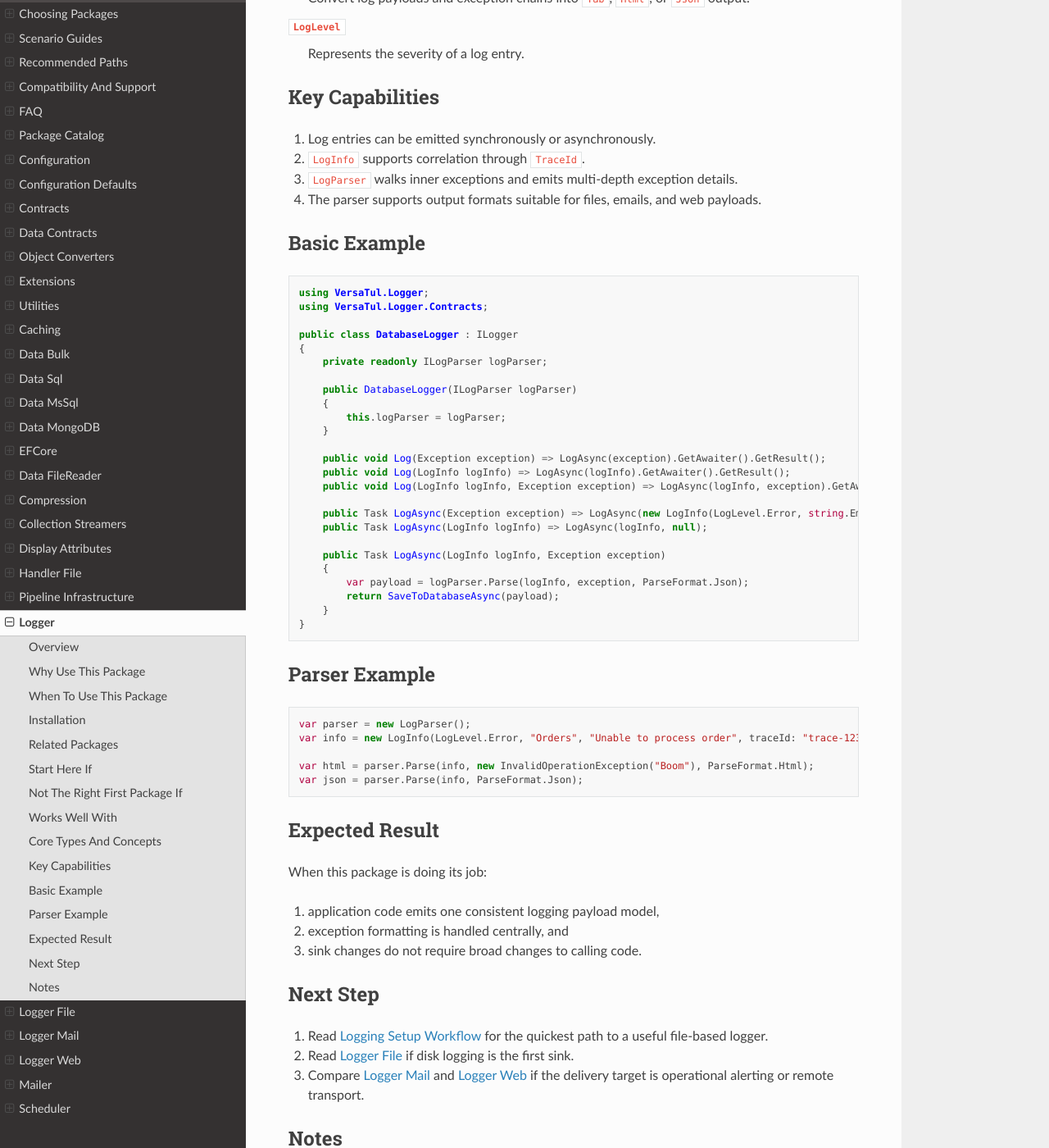
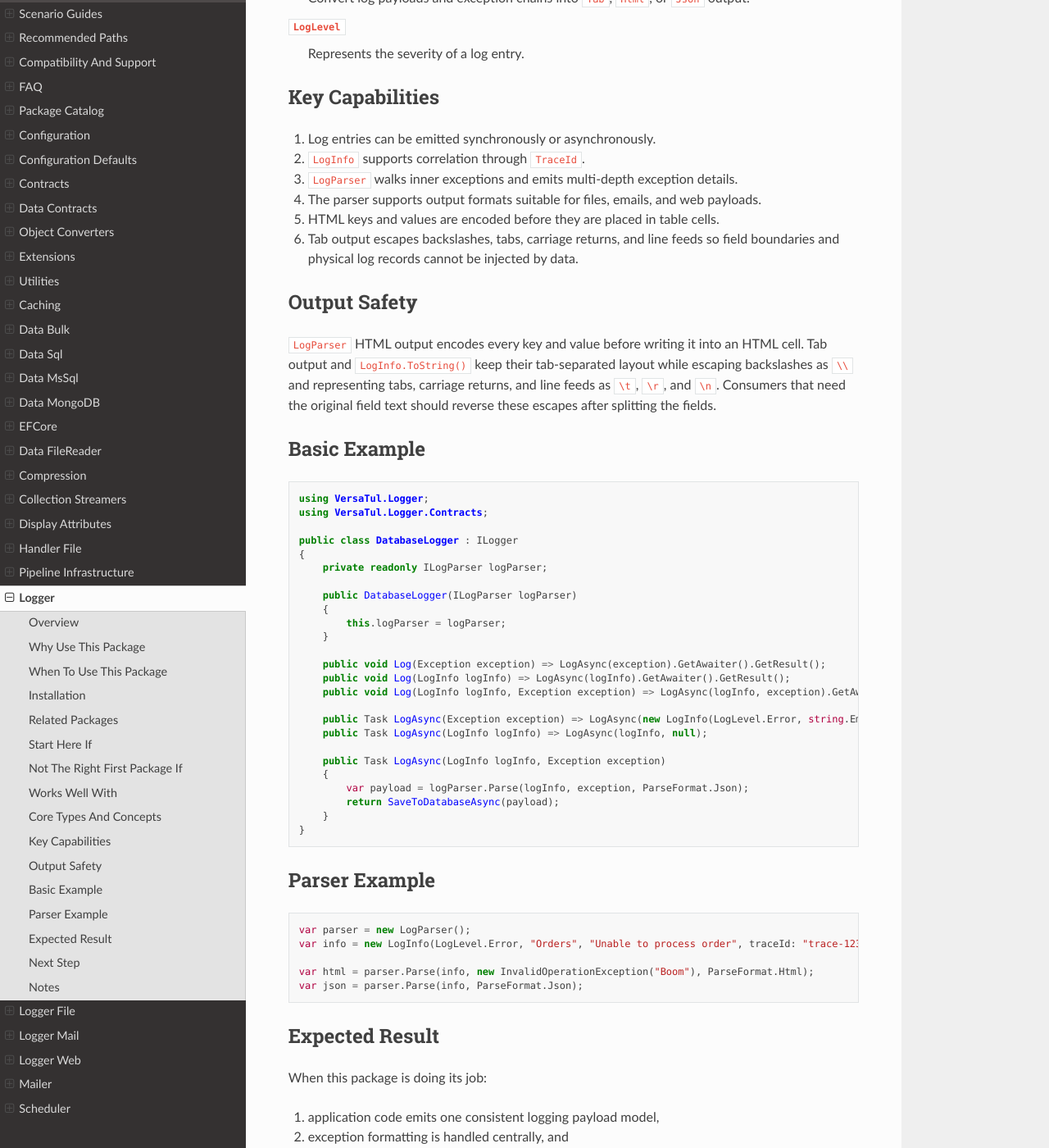
Before and after one commit to BjornWilliams/DocsVersaTul, a Sphinx documentation site: the page built from docs/source/logger.rst, in a window 1280 px wide and 1400 px high, scrolled down 1916 px. Shown: the whole window at 82% size. Built offline with Sphinx 7.4.7 and the Read the Docs theme 3.1.0, drawn with Linux system fonts in a browser that asks for light colours; some of the changed text lies outside the part shown.

Commit message:
Document escaped logger output
AB#2914

AB#2913

```diff
--- a/docs/source/logger-file.rst
+++ b/docs/source/logger-file.rst
@@ -147,5 +147,5 @@ Notes
 -----
 
 1. ``FileLogger`` serializes concurrent writes with ``SemaphoreSlim``.
-2. Logged rows are written using the parser's tab format.
+2. Logged rows are written using the parser's single-line escaped tab format; backslashes are escaped as ``\\`` and tabs, carriage returns, and line feeds in fields are represented as ``\t``, ``\r``, and ``\n``.
 3. This package is a good default sink when local operational visibility matters more than centralized transport.
--- a/docs/source/logger.rst
+++ b/docs/source/logger.rst
@@ -91,6 +91,13 @@ Key Capabilities
 2. ``LogInfo`` supports correlation through ``TraceId``.
 3. ``LogParser`` walks inner exceptions and emits multi-depth exception details.
 4. The parser supports output formats suitable for files, emails, and web payloads.
+5. HTML keys and values are encoded before they are placed in table cells.
+6. Tab output escapes backslashes, tabs, carriage returns, and line feeds so field boundaries and physical log records cannot be injected by data.
+
+Output Safety
+-------------
+
+``LogParser`` HTML output encodes every key and value before writing it into an HTML cell. Tab output and ``LogInfo.ToString()`` keep their tab-separated layout while escaping backslashes as ``\\`` and representing tabs, carriage returns, and line feeds as ``\t``, ``\r``, and ``\n``. Consumers that need the original field text should reverse these escapes after splitting the fields.
 
 Basic Example
 -------------
@@ -153,6 +160,6 @@ Next Step
 Notes
 -----
 
-1. ``LogInfo.ToString()`` produces a tab-separated representation, but the parser is the richer integration point.
+1. ``LogInfo.ToString()`` produces a single-line escaped tab-separated representation, but the parser is the richer integration point.
 2. The base package does not write anywhere by itself; sink packages provide the actual transport.
 3. If you need a custom sink, implement ``ILogger`` and optionally reuse ``ILogParser``.
```
